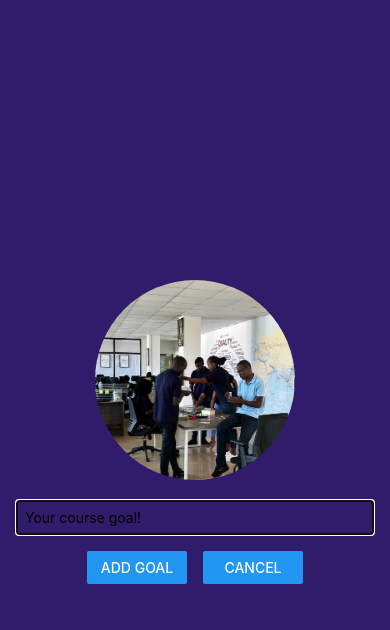
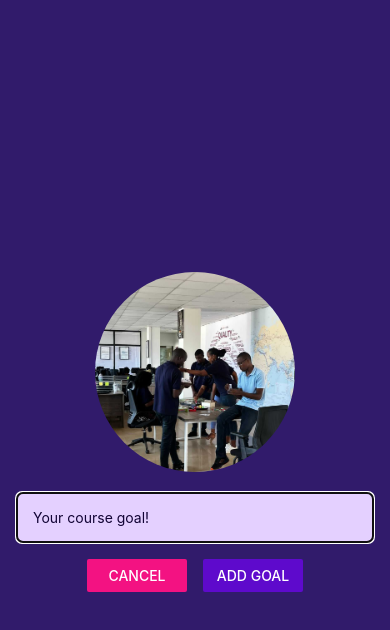
Before and after one commit to mdrdavid/native-course, a React Native app in the folder new-course/: screen / in a window 390 px wide. Both pictures are taken after a click on the button "ADD GOAL". Shown: the top 630 px of the page. Built offline with nearby package versions, Linux system fonts and the light colour scheme.

Commit message:
improve the styling

```diff
--- a/new-course/App.js
+++ b/new-course/App.js
@@ -1,5 +1,6 @@
 import { useState } from "react";
 import { StyleSheet, View, FlatList, Button } from "react-native";
+import { StatusBar } from "expo-status-bar";
 
 import GoalInput from "./components/GoalInput";
 import GoalItem from "./components/GoalItem";
@@ -30,8 +31,14 @@
     });
   }
   return (
+    <>
+      <StatusBar style="light" />
       <View style={styles.appContainer}>
-      <Button title="Add Goal" color="#210064" onPress={startAddGoalHandler} />
+        <Button
+          title="Add Goal"
+          color="#a065ec"
+          onPress={startAddGoalHandler}
+        />
         <GoalInput
           onAddGoal={addGoalHandler}
           showModel={modelIsVisible}
@@ -69,6 +76,7 @@
           ))}  */}
         </View>
       </View>
+    </>
   );
 }
 
@@ -77,6 +85,7 @@
     flex: 1,
     paddingTop: 50,
     paddingHorizontal: 16,
+    borderStartColor: "#1e085a",
   },
   goalsContainer: {
     flex: 4,
--- a/new-course/app.json
+++ b/new-course/app.json
@@ -6,6 +6,8 @@
     "orientation": "portrait",
     "icon": "./assets/icon.png",
     "userInterfaceStyle": "light",
+    "backgroundColor": "#1e085a",
+
     "splash": {
       "image": "./assets/splash.png",
       "resizeMode": "contain",
--- a/new-course/components/GoalInput.js
+++ b/new-course/components/GoalInput.js
@@ -31,10 +31,10 @@
         />
         <View style={styles.buttonContainer}>
           <View style={styles.button}>
-            <Button title="Add Goal" onPress={addGoalHandler} />
+            <Button title="Cancel" onPress={props.onCancel} color="#f31282" />
           </View>
           <View style={styles.button}>
-            <Button title="Cancel" onPress={props.onCancel} />
+            <Button title="Add Goal" onPress={addGoalHandler} color="#5e0acc" />
           </View>
         </View>
       </View>
@@ -63,9 +63,12 @@
   },
   textInput: {
     borderWidth: 1,
-    borderColor: "#cccccc",
+    borderColor: "#e4d0ff",
+    borderRadius: 6,
+    backgroundColor: "#e4d0ff",
+    color: "#120435",
     width: "100%",
-    padding: 8,
+    padding: 16,
   },
   buttonContainer: {
     marginTop: 16,
```
Lines whose indentation alone changed are shown as unchanged.
